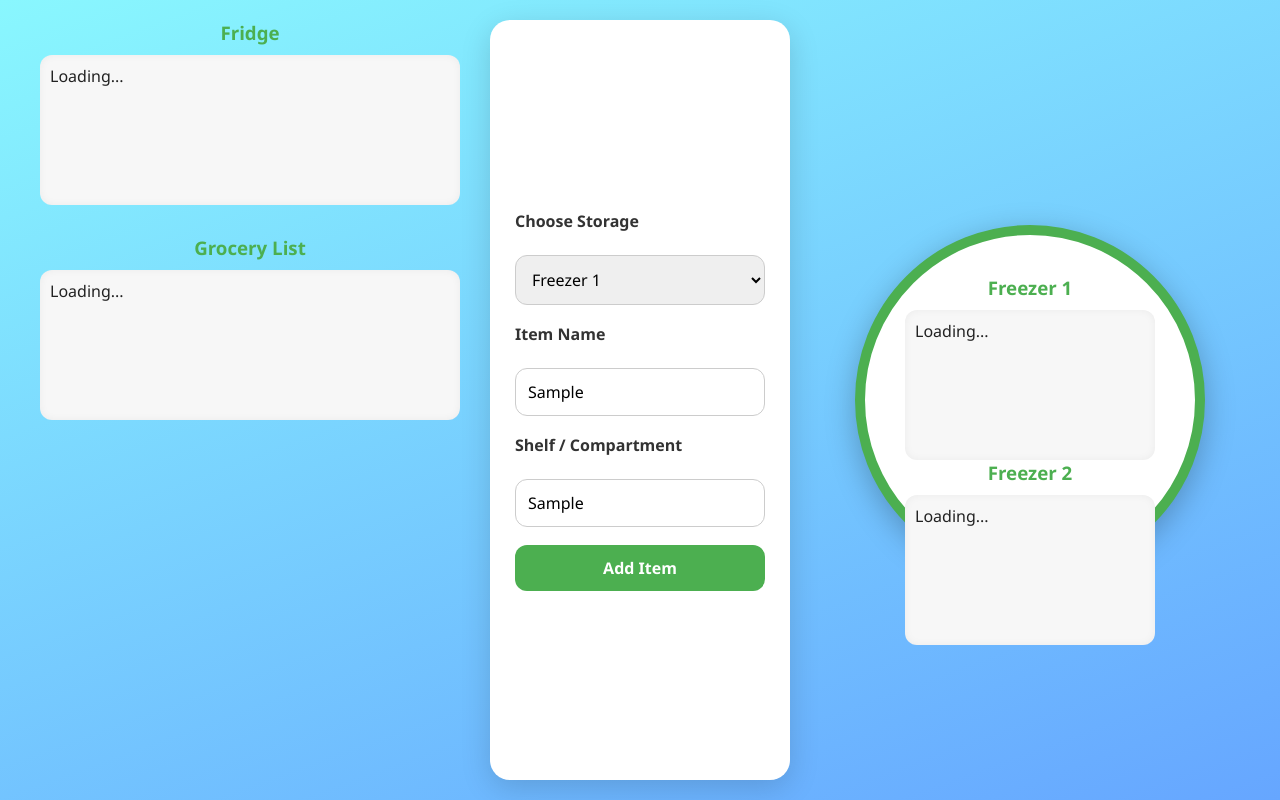
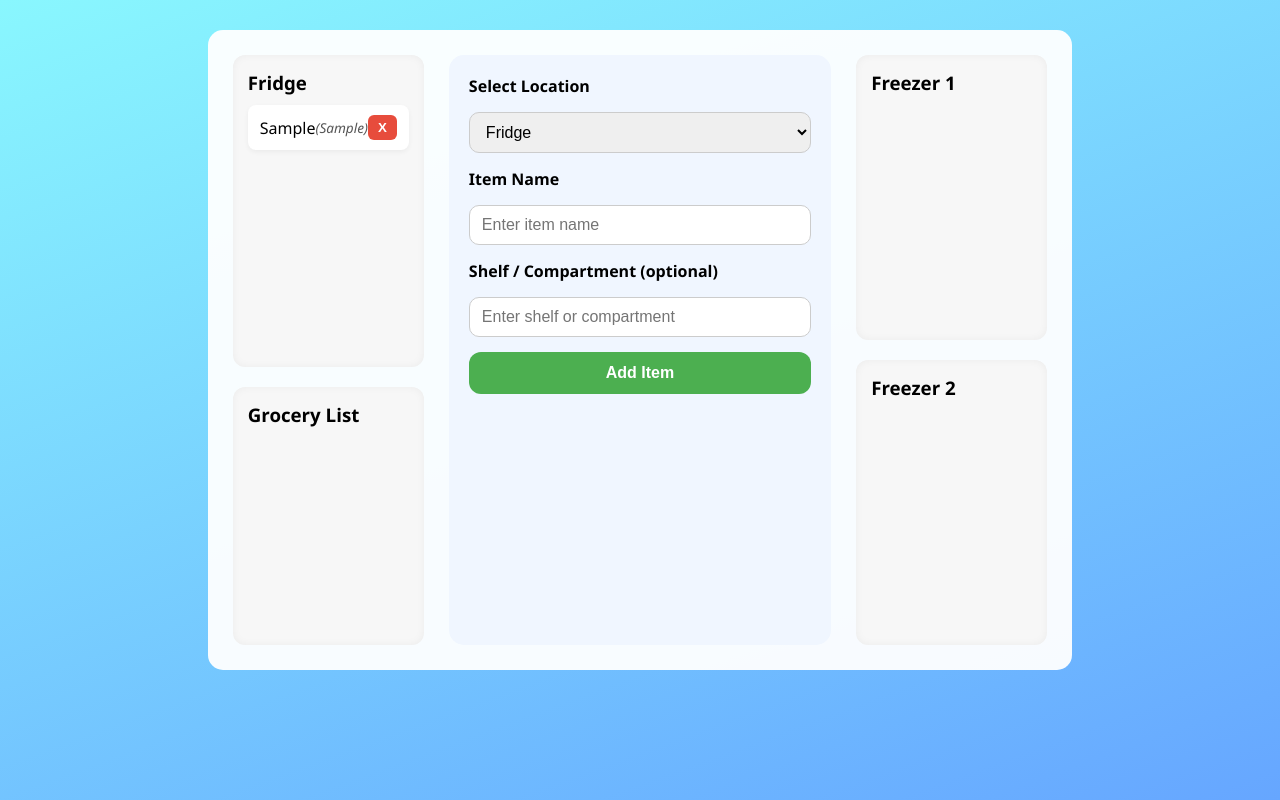
Before and after one commit to fabsethebat/Sorting, a plain HTML site: page index.html in a window 1280 px wide. Both pictures are taken after typing "Sample", "Sample" into the empty fields and a click on the button "Add Item". Drawn offline with nearby package versions, Linux system fonts and the light colour scheme.

Commit message:
Update index.html

```diff
--- a/index.html
+++ b/index.html
@@ -2,307 +2,263 @@
 <html lang="en">
 <head>
 <meta charset="UTF-8" />
-<title>Storage & Grocery Manager - Improved</title>
+<meta name="viewport" content="width=device-width, initial-scale=1" />
+<title>Storage & Grocery Manager</title>
 <style>
+  /* Reset & base */
   * {
     box-sizing: border-box;
   }
   body {
-    margin: 0; padding: 20px;
     font-family: 'Segoe UI', Tahoma, Geneva, Verdana, sans-serif;
+    margin: 0;
     background: linear-gradient(160deg, #89f7fe 0%, #66a6ff 100%);
-    color: #222;
     min-height: 100vh;
     display: flex;
-    justify-content: center;
-    align-items: stretch;
+    flex-direction: column;
+  }
+  h2 {
+    margin: 0 0 15px 0;
   }
 
-  #container {
+  /* Container */
+  #app {
     max-width: 1200px;
-    width: 100%;
-    display: flex;
-    gap: 30px;
-    flex-wrap: wrap;
+    margin: 30px auto;
+    background: rgba(255 255 255 / 0.95);
+    border-radius: 15px;
+    padding: 25px;
+    display: grid;
+    grid-template-columns: 1fr 2fr 1fr;
+    gap: 25px;
+    height: 80vh;
   }
 
-  /* Left side: Fridge + Grocery stacked */
-  #leftSide {
-    flex: 1 1 300px;
+  /* Left and Right columns */
+  #leftColumn, #rightColumn {
     display: flex;
     flex-direction: column;
-    gap: 30px;
+    gap: 20px;
   }
-
-  /* Right side: Freezers inside ring */
-  #rightSide {
-    flex: 1 1 300px;
-    position: relative;
-    display: flex;
-    flex-direction: column;
-    gap: 30px;
-    align-items: center;
-    justify-content: center;
+  .list-container {
+    background: #f7f7f7;
+    border-radius: 12px;
+    padding: 15px;
+    box-shadow: inset 0 0 8px rgba(0,0,0,0.05);
+    flex-grow: 1;
+    overflow-y: auto;
   }
-
-  #ring {
-    border: 10px solid #4caf50;
-    border-radius: 50%;
-    width: 350px;
-    height: 350px;
-    padding: 40px;
-    box-sizing: border-box;
-    display: flex;
-    flex-direction: column;
-    justify-content: space-around;
-    background: white;
-    box-shadow: 0 8px 30px rgba(0,0,0,0.25);
-  }
-
-  h3 {
-    margin: 0 0 10px 0;
-    color: #4caf50;
-    font-weight: 700;
-    text-align: center;
+  .list-container h3 {
+    margin-top: 0;
+    margin-bottom: 10px;
   }
 
   ul {
     list-style: none;
-    padding: 10px;
-    background: #f7f7f7;
-    border-radius: 12px;
-    min-height: 150px;
-    max-height: 160px;
-    box-shadow: inset 0 0 8px rgba(0,0,0,0.05);
-    overflow-y: auto;
+    padding: 0;
     margin: 0;
   }
-
   li {
-    padding: 8px 12px;
-    margin-bottom: 8px;
     background: #fff;
     border-radius: 8px;
+    margin-bottom: 8px;
+    padding: 10px 12px;
     display: flex;
     justify-content: space-between;
     align-items: center;
     box-shadow: 0 2px 5px rgba(0,0,0,0.05);
-    font-size: 15px;
+  }
+  li span.section {
+    font-size: 0.85em;
+    color: #555;
+    font-style: italic;
   }
 
-  .btn-delete {
+  button.delete-btn {
     background: #e74c3c;
     border: none;
     color: white;
-    border-radius: 5px;
+    border-radius: 6px;
     cursor: pointer;
-    padding: 4px 8px;
-    font-size: 14px;
+    padding: 5px 10px;
+    font-weight: bold;
+    transition: background-color 0.3s ease;
+  }
+  button.delete-btn:hover {
+    background: #c0392b;
   }
 
-  /* Middle form */
-  #middleForm {
-    flex: 0 0 300px;
-    background: white;
-    border-radius: 20px;
-    padding: 25px;
-    box-shadow: 0 8px 30px rgba(0,0,0,0.15);
+  /* Center column (form) */
+  #centerColumn {
     display: flex;
     flex-direction: column;
-    gap: 18px;
-    justify-content: center;
+    gap: 15px;
+    background: #f0f6ff;
+    border-radius: 15px;
+    padding: 20px;
   }
 
-  select, input, button {
+  label {
+    font-weight: 600;
+  }
+  select, input[type="text"] {
     width: 100%;
-    padding: 12px;
-    font-size: 16px;
-    border-radius: 12px;
+    padding: 10px 12px;
+    font-size: 1rem;
+    border-radius: 10px;
     border: 1px solid #ccc;
-    box-sizing: border-box;
-    font-family: 'Segoe UI', Tahoma, Geneva, Verdana, sans-serif;
+    transition: border-color 0.3s ease;
+  }
+  select:focus, input[type="text"]:focus {
+    outline: none;
+    border-color: #4caf50;
   }
 
-  button {
+  button#addBtn {
     background: #4caf50;
     border: none;
     color: white;
     font-weight: bold;
+    padding: 12px;
+    border-radius: 12px;
     cursor: pointer;
-    transition: background 0.3s ease;
+    font-size: 1rem;
+    transition: background-color 0.3s ease;
   }
-
-  button:hover {
+  button#addBtn:hover {
     background: #388e3c;
   }
 
-  label {
-    font-weight: 600;
-    margin-bottom: 5px;
-    color: #333;
+  /* Responsive */
+  @media (max-width: 900px) {
+    #app {
+      grid-template-columns: 1fr;
+      height: auto;
     }
-
-  @media (max-width: 900px) {
-    #container {
-      flex-direction: column;
-      align-items: center;
-    }
-    #leftSide, #rightSide, #middleForm {
-      flex: none;
-      width: 100%;
-      max-width: 500px;
-    }
-    #ring {
-      width: 300px;
-      height: 300px;
-      padding: 30px;
+    #leftColumn, #centerColumn, #rightColumn {
+      height: auto;
     }
   }
 </style>
 </head>
 <body>
 
-<div id="container">
-
-  <div id="leftSide">
-    <div>
+  <div id="app">
+    <!-- Left: Fridge & Grocery -->
+    <div id="leftColumn">
+      <div class="list-container" id="fridgeListContainer">
         <h3>Fridge</h3>
-      <ul id="fridgeList">Loading...</ul>
+        <ul id="fridgeList"></ul>
       </div>
-    <div>
+      <div class="list-container" id="groceryListContainer">
         <h3>Grocery List</h3>
-      <ul id="groceryList">Loading...</ul>
+        <ul id="groceryList"></ul>
       </div>
     </div>
 
-  <div id="middleForm">
-    <label for="itemTab">Choose Storage</label>
-    <select id="itemTab" aria-label="Choose storage location">
+    <!-- Center: Form -->
+    <div id="centerColumn">
+      <label for="locationSelect">Select Location</label>
+      <select id="locationSelect">
+        <option value="fridge">Fridge</option>
+        <option value="grocery">Grocery List</option>
         <option value="freezer1">Freezer 1</option>
         <option value="freezer2">Freezer 2</option>
-      <option value="fridge">Fridge</option>
-      <option value="grocery">Grocery</option>
       </select>
 
-    <label for="itemName">Item Name</label>
-    <input type="text" id="itemName" placeholder="Enter item name" aria-label="Item name"/>
+      <label for="itemNameInput">Item Name</label>
+      <input type="text" id="itemNameInput" placeholder="Enter item name" />
 
-    <label for="itemSection">Shelf / Compartment</label>
-    <input type="text" id="itemSection" placeholder="Optional - shelf or compartment" aria-label="Shelf or compartment" />
+      <label for="itemSectionInput">Shelf / Compartment (optional)</label>
+      <input type="text" id="itemSectionInput" placeholder="Enter shelf or compartment" />
 
-    <button id="addBtn" aria-label="Add item">Add Item</button>
+      <button id="addBtn">Add Item</button>
     </div>
 
-  <div id="rightSide">
-    <div id="ring">
-      <div>
+    <!-- Right: Freezer 1 & Freezer 2 -->
+    <div id="rightColumn">
+      <div class="list-container" id="freezer1ListContainer">
         <h3>Freezer 1</h3>
-        <ul id="freezer1List">Loading...</ul>
+        <ul id="freezer1List"></ul>
       </div>
-      <div>
+      <div class="list-container" id="freezer2ListContainer">
         <h3>Freezer 2</h3>
-        <ul id="freezer2List">Loading...</ul>
+        <ul id="freezer2List"></ul>
       </div>
     </div>
   </div>
 
-</div>
+<script>
+  const data = {
+    freezer1: [],
+    freezer2: [],
+    fridge: [],
+    grocery: []
+  };
 
-<script src="https://cdn.jsdelivr.net/npm/@supabase/supabase-js@2"></script>
-<script>
-  // Initialize Supabase client correctly
-  const supabaseUrl = 'https://klpcrupzetzwtcgwqusa.supabase.co';
-  const supabaseKey = 'eyJhbGciOiJIUzI1NiIsInR5cCI6IkpXVCJ9.eyJpc3MiOiJzdXBhYmFzZSIsInJlZiI6ImtscGNydXB6ZXR6d3RjZ3dxdXNhIiwicm9sZSI6ImFub24iLCJpYXQiOjE3NTUxMTc3OTksImV4cCI6MjA3MDY5Mzc5OX0.m9SewZK1KVsPn9HysghOuGokSn5efKSK22uUJ4BocbY';
-
-  const supabase = supabase.createClient(supabaseUrl, supabaseKey);
-
-  // Load items for a tab, render to UL with given id
-  async function loadList(tab, ulId) {
-    const { data, error } = await supabase
-      .from('storage_items')
-      .select('*')
-      .eq('tab', tab)
-      .order('inserted_at', { ascending: true });
-
-    const ul = document.getElementById(ulId);
-    ul.innerHTML = "";
-
-    if (error) {
-      ul.innerHTML = "<li style='color:red;'>Error loading items</li>";
-      console.error(error);
-      return;
+  // Load saved data from localStorage
+  function loadData() {
+    const saved = localStorage.getItem('storageData');
+    if (saved) {
+      const parsed = JSON.parse(saved);
+      Object.assign(data, parsed);
+    }
   }
 
-    if (!data.length) {
-      ul.innerHTML = "<li><i>No items</i></li>";
-      return;
+  // Save data to localStorage
+  function saveData() {
+    localStorage.setItem('storageData', JSON.stringify(data));
   }
 
-    data.forEach(item => {
+  // Render lists
+  function renderList(location) {
+    const listElement = document.getElementById(location + 'List');
+    listElement.innerHTML = '';
+    data[location].forEach((item, idx) => {
       const li = document.createElement('li');
-      li.textContent = item.name + (item.section ? ` (${item.section})` : '');
-
-      const btn = document.createElement('button');
-      btn.textContent = "X";
-      btn.className = "btn-delete";
-      btn.title = "Delete this item";
-      btn.onclick = () => deleteItem(item.id);
-
-      li.appendChild(btn);
-      ul.appendChild(li);
+      li.innerHTML = `<span>${item.name}</span> ${item.section ? `<span class="section">(${item.section})</span>` : ''}`;
+      const delBtn = document.createElement('button');
+      delBtn.textContent = 'X';
+      delBtn.className = 'delete-btn';
+      delBtn.onclick = () => {
+        if (confirm('Delete this item?')) {
+          data[location].splice(idx, 1);
+          saveData();
+          renderList(location);
+        }
+      };
+      li.appendChild(delBtn);
+      listElement.appendChild(li);
     });
   }
 
-  async function loadAll() {
-    await Promise.all([
-      loadList('fridge', 'fridgeList'),
-      loadList('grocery', 'groceryList'),
-      loadList('freezer1', 'freezer1List'),
-      loadList('freezer2', 'freezer2List')
-    ]);
+  // Render all lists
+  function renderAll() {
+    ['fridge', 'grocery', 'freezer1', 'freezer2'].forEach(renderList);
   }
 
-  async function addItem() {
-    const tab = document.getElementById('itemTab').value;
-    const name = document.getElementById('itemName').value.trim();
-    const section = document.getElementById('itemSection').value.trim();
+  // Add item handler
+  document.getElementById('addBtn').onclick = () => {
+    const location = document.getElementById('locationSelect').value;
+    const name = document.getElementById('itemNameInput').value.trim();
+    const section = document.getElementById('itemSectionInput').value.trim();
 
     if (!name) {
       alert('Please enter an item name.');
       return;
     }
 
-    const { error } = await supabase.from('storage_items').insert([{
-      tab,
-      name,
-      section: section || null
-    }]);
+    data[location].push({ name, section });
+    saveData();
+    renderList(location);
 
-    if (error) {
-      alert('Failed to add item. Check console for details.');
-      console.error(error);
-      return;
-    }
+    document.getElementById('itemNameInput').value = '';
+    document.getElementById('itemSectionInput').value = '';
+  };
 
-    document.getElementById('itemName').value = '';
-    document.getElementById('itemSection').value = '';
-    loadAll();
-  }
-
-  async function deleteItem(id) {
-    if (!confirm('Delete this item?')) return;
-
-    const { error } = await supabase.from('storage_items').delete().eq('id', id);
-    if (error) {
-      alert('Failed to delete item.');
-      return;
-    }
-    loadAll();
-  }
-
-  document.getElementById('addBtn').addEventListener('click', addItem);
-
-  window.onload = loadAll;
+  // Initialize app
+  loadData();
+  renderAll();
 </script>
 
 </body>
```
Lines whose indentation alone changed are shown as unchanged.
